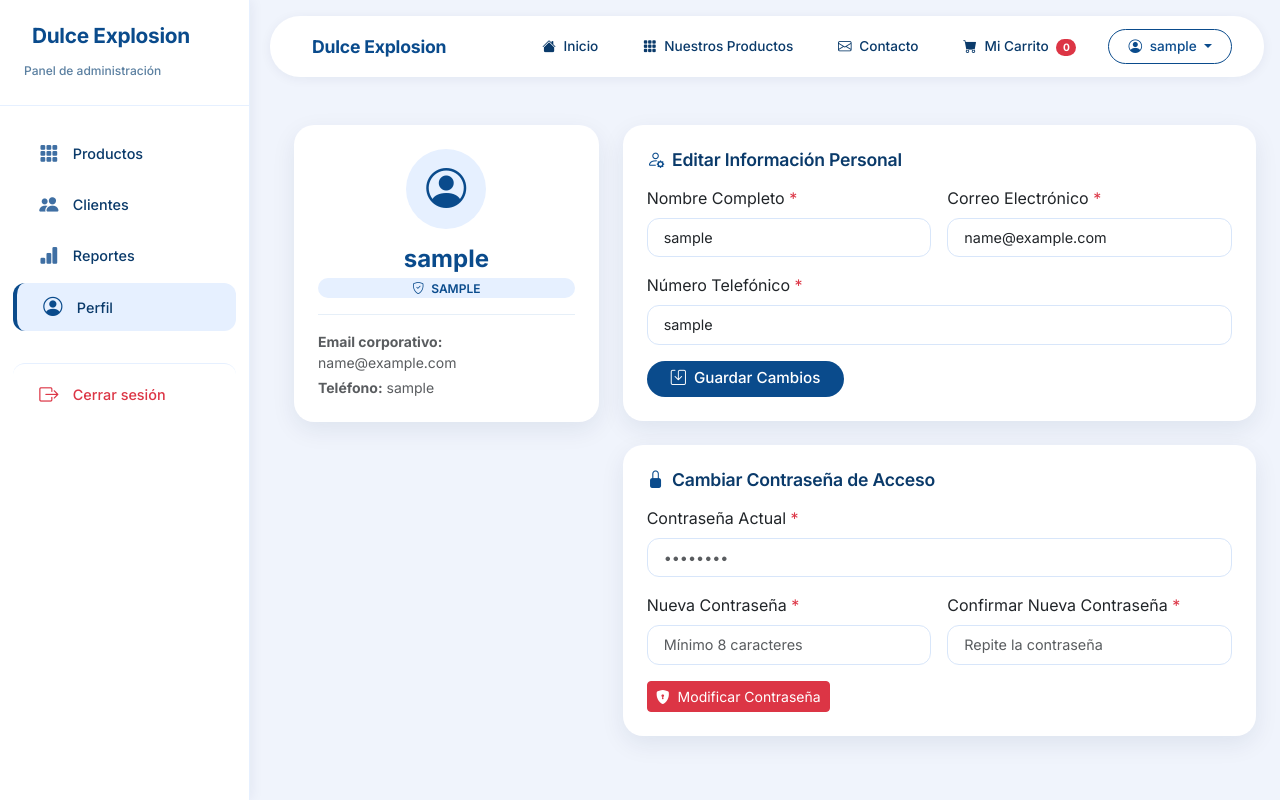
After one commit to Clemente-Developer-2026/Sistema_Dulce_Explosion, a Flask app: page /admin/perfil in a window 1280 px wide. The commit adds this page. Run offline with Flask 3, Linux system fonts and the light colour scheme; the visitor is signed in with stand-in values (Sample User, id 1).

Commit message:
Proyecto Dulce Explosion

```diff
--- a/app/admin/routes.py
+++ b/app/admin/routes.py
@@ -334,3 +334,144 @@ def api_listar_categorias():
         "success": True,
         "categorias": [c.to_dict() for c in categorias]
     })
+
+@administrador_bp.route("/perfil")
+@login_required
+def perfil():
+    """Renderiza la plantilla del perfil para el administrador."""
+    return render_template("admin/perfil.html", usuario=current_user)
+
+@administrador_bp.route("/reportes")
+@login_required
+def reportes():
+    """Renderiza la vista de reportes manteniendo el Navbar y Sidebar."""
+    return render_template("admin/reportes.html")
+
+@administrador_bp.route("/api/perfil/actualizar", methods=["POST"])
+@login_required
+def api_actualizar_perfil():
+    """API para actualizar datos básicos del perfil (Nombre, Email, Teléfono)."""
+    data = request.get_json() or {}
+    nombre = data.get("nombre", "").strip()
+    email = data.get("email", "").strip()
+    telefono = data.get("telefono", "").strip()
+
+    if not nombre or not email or not telefono:
+        return jsonify({"success": False, "message": "Todos los campos obligatorios (*)"}), 400
+
+    email_existente = Usuario.query.filter(Usuario.email == email, Usuario.id_usuario != current_user.id_usuario).first()
+    if email_existente:
+        return jsonify({"success": False, "message": "Este correo electrónico ya está en uso."}), 400
+
+    try:
+        current_user.nombre = nombre
+        current_user.email = email
+        current_user.telefono = telefono
+        db.session.commit()
+        return jsonify({
+            "success": True,
+            "message": "Datos de perfil actualizados correctamente.",
+            "usuario": current_user.to_dict()
+        }), 200
+    except Exception as e:
+        db.session.rollback()
+        return jsonify({"success": False, "message": f"Error en el servidor: {str(e)}"}), 500
+
+
+@administrador_bp.route("/api/perfil/cambiar-password", methods=["POST"])
+@login_required
+def api_cambiar_password():
+    """API para cambiar la contraseña del administrador verificando la anterior."""
+    data = request.get_json() or {}
+    password_actual = data.get("password_actual", "")
+    password_nueva = data.get("password_nueva", "")
+    password_confirmar = data.get("password_confirmar", "")
+
+    if not password_actual or not password_nueva or not password_confirmar:
+        return jsonify({"success": False, "message": "Todos los campos de contraseña son requeridos."}), 400
+    if password_nueva != password_confirmar:
+        return jsonify({"success": False, "message": "La nueva contraseña y su confirmación no coinciden."}), 400
+    if len(password_nueva) < 8:
+        return jsonify({"success": False, "message": "La nueva contraseña debe tener al menos 8 caracteres."}), 400
+
+    if not bcrypt.check_password_hash(current_user.password, password_actual):
+        return jsonify({"success": False, "message": "La contraseña actual es incorrecta."}), 401
+
+    try:
+        password_hash = bcrypt.generate_password_hash(password_nueva).decode('utf-8')
+        current_user.password = password_hash
+        db.session.commit()
+        return jsonify({"success": True, "message": "Contraseña actualizada con éxito."}), 200
+    except Exception as e:
+        db.session.rollback()
+        return jsonify({"success": False, "message": f"Error al cambiar contraseña: {str(e)}"}), 500
+
+
+from sqlalchemy import func  # Asegúrate de que esta línea esté al inicio de tu routes.py
+
+@administrador_bp.route("/api/reportes/estadisticas")
+@login_required
+def api_reportes_estadisticas():
+    """API JSON que genera métricas exclusivas del catálogo de manera ultra segura."""
+    try:
+        # 1. Capturar el filtro de búsqueda del input text
+        query_busqueda = request.args.get('q', '').strip()
+
+        # Alertas de Stock Crítico (10 o menos unidades)
+        consulta_criticos = Producto.query.filter(Producto.stock <= 10)
+
+        # Filtrado dinámico por coincidencia de texto
+        if query_busqueda:
+            consulta_criticos = consulta_criticos.filter(Producto.producto.ilike(f"%{query_busqueda}%"))
+
+        criticos = consulta_criticos.all()
+
+        alertas_stock = []
+        for p in criticos:
+            # Obtener el nombre de la categoría de forma segura sin romper el código
+            nombre_cat = "General"
+            if p.categoria:
+                nombre_cat = p.categoria.categoria
+
+            alertas_stock.append({
+                "id_producto": p.id_producto,
+                "producto": p.producto,
+                "stock": p.stock,
+                "precio": p.precio,
+                "categoria": nombre_cat
+            })
+
+        # 2. Distribución de variedades por categoría
+        categorias = Categoria.query.all()
+        datos_categorias = []
+        for c in categorias:
+            datos_categorias.append({
+                "categoria": c.categoria,
+                "total_productos": len(c.productos) if c.productos else 0
+            })
+
+        # 3. Métricas reales del Catálogo (KPIs de Control)
+        total_productos_sistema = Producto.query.count() or 0
+        total_categorias_sistema = Categoria.query.count() or 0
+
+        # Cálculo manual de existencias físicas para que SQLite NO de error
+        total_existencias_fisicas = 0
+        todos_los_productos = Producto.query.all()
+        for prod in todos_los_productos:
+            if prod.stock:
+                total_existencias_fisicas += int(prod.stock)
+
+        return jsonify({
+            "success": True,
+            "alertas_stock": alertas_stock,
+            "total_alertas": len(alertas_stock),
+            "categorias_estadistica": datos_categorias,
+            "catalogo_kpis": {
+                "total_productos": total_productos_sistema,
+                "total_categorias": total_categorias_sistema,
+                "total_stock_fisico": total_existencias_fisicas
+            }
+        }), 200
+
+    except Exception as e:
+        return jsonify({"success": False, "message": f"Error interno en la consulta: {str(e)}"}), 500
--- a/app/templates/admin/administracion.html
+++ b/app/templates/admin/administracion.html
@@ -15,10 +15,10 @@
             <a href="{{ url_for('admin.listar_usuarios') }}"><i class="bi bi-people-fill"></i> Clientes</a>
         </li>
         <li>
-            <a href=""><i class="bi bi-bar-chart-fill"></i> Reportes</a>
+            <a href="{{ url_for('admin.reportes') }}"><i class="bi bi-bar-chart-fill"></i> Reportes</a>
         </li>
         <li>
-            <a href=""><i class="bi bi-person-circle"></i> Perfil</a>
+            <a href="{{ url_for('admin.perfil') }}"><i class="bi bi-person-circle"></i> Perfil</a>
         </li>
         <li style="margin-top: 2rem; border-top: 1px solid #e6f0ff; padding-top: 1rem;">
             <a href="{{ url_for('auth.logout') }}" style="color: #dc3545;">
--- /dev/null
+++ b/app/templates/admin/perfil.html
@@ -0,0 +1,174 @@
+{% extends 'base.html' %}
+{% block title %} Mi Perfil · Dulce Explosion {% endblock %}
+
+{% block content %}
+<div class="sidebar-overlay" id="sidebarOverlay"></div>
+<nav class="sidebar" id="sidebar">
+    <div class="sidebar-brand">
+        <h2><i class="bi bi-cupcake me-2"></i>Dulce Explosion</h2>
+        <small>Panel de administración</small>
+    </div>
+    <ul class="sidebar-nav">
+        <li>
+            <a href="{{ url_for('admin.dashboard') }}"><i class="bi bi-grid-3x3-gap-fill"></i> Productos</a>
+        </li>
+        <li>
+            <a href="{{ url_for('admin.listar_usuarios') }}"><i class="bi bi-people-fill"></i> Clientes</a>
+        </li>
+        <li>
+            <a href="{{ url_for('admin.reportes') }}"><i class="bi bi-bar-chart-fill"></i> Reportes</a>
+        </li>
+        <!-- Sección de Perfil Activa -->
+        <li class="active">
+            <a href="{{ url_for('admin.perfil') }}"><i class="bi bi-person-circle"></i> Perfil</a>
+        </li>
+        <li style="margin-top: 2rem; border-top: 1px solid #e6f0ff; padding-top: 1rem;">
+            <a href="{{ url_for('auth.logout') }}" style="color: #dc3545;">
+                <i class="bi bi-box-arrow-right" style="color: #dc3545;"></i> Cerrar sesión
+            </a>
+        </li>
+    </ul>
+</nav>
+
+<main class="main-content">
+    <div class="row g-4 mt-2">
+        <!-- Tarjeta Informativa de Sesión -->
+        <div class="col-md-4">
+            <div class="card card-shadow p-4 bg-white text-center">
+                <div class="bg-primary-soft rounded-circle d-inline-flex p-3 mb-3" style="width: 80px; height: 80px; align-items: center; justify-content: center; margin: 0 auto;">
+                    <i class="bi bi-person-circle text-brand" style="font-size: 2.5rem;"></i>
+                </div>
+                <h4 class="fw-bold text-brand mb-1" id="userDisplayNombre">{{ usuario.nombre }}</h4>
+                <span class="badge bg-primary-soft text-brand text-uppercase px-3 py-1 rounded-pill small" style="font-weight: 600;">
+                    <i class="bi bi-shield-check me-1"></i> {{ usuario.rol }}
+                </span>
+                <hr class="separator-light">
+                <p class="text-muted small text-start mb-1"><strong>Email corporativo:</strong> <span id="userDisplayEmail">{{ usuario.email }}</span></p>
+                <p class="text-muted small text-start mb-0"><strong>Teléfono:</strong> <span id="userDisplayTelefono">{{ usuario.telefono }}</span></p>
+            </div>
+        </div>
+
+        <!-- Bloques de Edición Operativa -->
+        <div class="col-md-8">
+            <!-- Formulario Datos del Administrador -->
+            <div class="card card-shadow p-4 bg-white mb-4">
+                <h5 class="section-title mb-3"><i class="bi bi-person-gear me-2 text-brand"></i>Editar Información Personal</h5>
+                <form id="formActualizarPerfil">
+                    <div class="row g-3">
+                        <div class="col-md-6">
+                            <label class="form-label">Nombre Completo <span class="text-danger">*</span></label>
+                            <input type="text" class="form-control" id="perfNombre" value="{{ usuario.nombre }}" required>
+                        </div>
+                        <div class="col-md-6">
+                            <label class="form-label">Correo Electrónico <span class="text-danger">*</span></label>
+                            <input type="email" class="form-control" id="perfEmail" value="{{ usuario.email }}" required>
+                        </div>
+                        <div class="col-md-12">
+                            <label class="form-label">Número Telefónico <span class="text-danger">*</span></label>
+                            <input type="text" class="form-control" id="perfTelefono" value="{{ usuario.telefono }}" required>
+                        </div>
+                    </div>
+                    <button type="submit" class="btn btn-brand btn-sm mt-3" id="btnGuardarDatos">
+                        <i class="bi bi-save me-1"></i> Guardar Cambios
+                    </button>
+                </form>
+            </div>
+
+            <!-- Formulario Credenciales (Contraseña) -->
+            <div class="card card-shadow p-4 bg-white">
+                <h5 class="section-title mb-3"><i class="bi bi-lock-fill me-2 text-brand"></i>Cambiar Contraseña de Acceso</h5>
+                <form id="formCambiarPassword">
+                    <div class="row g-3">
+                        <div class="col-12">
+                            <label class="form-label">Contraseña Actual <span class="text-danger">*</span></label>
+                            <input type="password" class="form-control" id="passActual" required placeholder="••••••••">
+                        </div>
+                        <div class="col-md-6">
+                            <label class="form-label">Nueva Contraseña <span class="text-danger">*</span></label>
+                            <input type="password" class="form-control" id="passNueva" required placeholder="Mínimo 8 caracteres">
+                        </div>
+                        <div class="col-md-6">
+                            <label class="form-label">Confirmar Nueva Contraseña <span class="text-danger">*</span></label>
+                            <input type="password" class="form-control" id="passConfirmar" required placeholder="Repite la contraseña">
+                        </div>
+                    </div>
+                    <button type="submit" class="btn btn-danger btn-sm mt-3" id="btnGuardarPass">
+                        <i class="bi bi-shield-lock-fill me-1"></i> Modificar Contraseña
+                    </button>
+                </form>
+            </div>
+        </div>
+    </div>
+</main>
+
+<script>
+    // Procesamiento AJAX para los Datos Personales
+    document.getElementById('formActualizarPerfil').addEventListener('submit', function(e) {
+        e.preventDefault();
+        const btn = document.getElementById('btnGuardarDatos');
+        const nombre = document.getElementById('perfNombre').value.trim();
+        const email = document.getElementById('perfEmail').value.trim();
+        const telefono = document.getElementById('perfTelefono').value.trim();
+
+        btn.disabled = true;
+        btn.innerHTML = '<i class="bi bi-hourglass-split me-1"></i> Guardando...';
+
+        fetch('/admin/api/perfil/actualizar', {
+            method: 'POST',
+            headers: { 'Content-Type': 'application/json' },
+            body: JSON.stringify({ nombre, email, telefono })
+        })
+        .then(res => res.json())
+        .then(data => {
+            if(data.success) {
+                alert(data.message);
+                document.getElementById('userDisplayNombre').textContent = nombre;
+                document.getElementById('userDisplayEmail').textContent = email;
+                document.getElementById('userDisplayTelefono').textContent = telefono;
+            } else {
+                alert(data.message || 'Error en el proceso');
+            }
+        })
+        .catch(err => alert('Error de conexión'))
+        .finally(() => {
+            btn.disabled = false;
+            btn.innerHTML = '<i class="bi bi-save me-1"></i> Guardar Modificaciones';
+        });
+    });
+
+    // Procesamiento AJAX para la Contraseña
+    document.getElementById('formCambiarPassword').addEventListener('submit', function(e) {
+        e.preventDefault();
+        const btn = document.getElementById('btnGuardarPass');
+        const password_actual = document.getElementById('passActual').value;
+        const password_nueva = document.getElementById('passNueva').value;
+        const password_confirmar = document.getElementById('passConfirmar').value;
+
+        if (password_nueva !== password_confirmar) {
+            alert('La nueva contraseña y su confirmación no coinciden.');
+            return;
+        }
+
+        btn.disabled = true;
+        btn.innerHTML = '<i class="bi bi-hourglass-split me-1"></i> Validando clave...';
+
+        fetch('/admin/api/perfil/cambiar-password', {
+            method: 'POST',
+            headers: { 'Content-Type': 'application/json' },
+            body: JSON.stringify({ password_actual, password_nueva, password_confirmar })
+        })
+        .then(res => res.json())
+        .then(data => {
+            alert(data.message);
+            if(data.success) {
+                document.getElementById('formCambiarPassword').reset();
+            }
+        })
+        .catch(err => alert('Error en la transacción segura'))
+        .finally(() => {
+            btn.disabled = false;
+            btn.innerHTML = '<i class="bi bi-shield-lock-fill me-1"></i> Modificar Contraseña';
+        });
+    });
+</script>
+{% endblock %}
--- a/app/templates/admin/usuarios.html
+++ b/app/templates/admin/usuarios.html
@@ -16,10 +16,10 @@
             <a href="{{ url_for('admin.listar_usuarios') }}"><i class="bi bi-people-fill"></i> Clientes</a>
         </li>
         <li>
-            <a href="#"><i class="bi bi-bar-chart-fill"></i> Reportes</a>
+            <a href="{{ url_for('admin.reportes') }}"><i class="bi bi-bar-chart-fill"></i> Reportes</a>
         </li>
         <li>
-            <a href=""><i class="bi bi-person-circle"></i> Perfil</a>
+            <a href="{{ url_for('admin.perfil') }}"><i class="bi bi-person-circle"></i> Perfil</a>
         </li>
         <li style="margin-top: 2rem; border-top: 1px solid #e6f0ff; padding-top: 1rem;">
             <a href="{{ url_for('auth.logout') }}" style="color: #dc3545;">
--- a/app/templates/components/navbar.html
+++ b/app/templates/components/navbar.html
@@ -16,7 +16,7 @@
                 <a href="{{ url_for('admin.listar_usuarios') }}">
                     <i class="bi bi-people-fill me-1"></i> Clientes
                 </a>
-                <a href="">
+                <a href="{{ url_for('admin.reportes') }}">
                     <i class="bi bi-bar-chart-fill me-1"></i> Reportes
                 </a>
             {% else %}
@@ -40,7 +40,7 @@
                 </button>
                 <ul class="dropdown-menu dropdown-menu-end" aria-labelledby="userDropdown">
                     <li>
-                        <a class="dropdown-item" href="">
+                        <a class="dropdown-item" href="{{ url_for('admin.perfil') }}">
                             <i class="bi bi-person me-2"></i> Mi Perfil
                         </a>
                     </li>
```
Also changed, not shown: app/templates/admin/reportes.html (added, +174 -0 lines).
